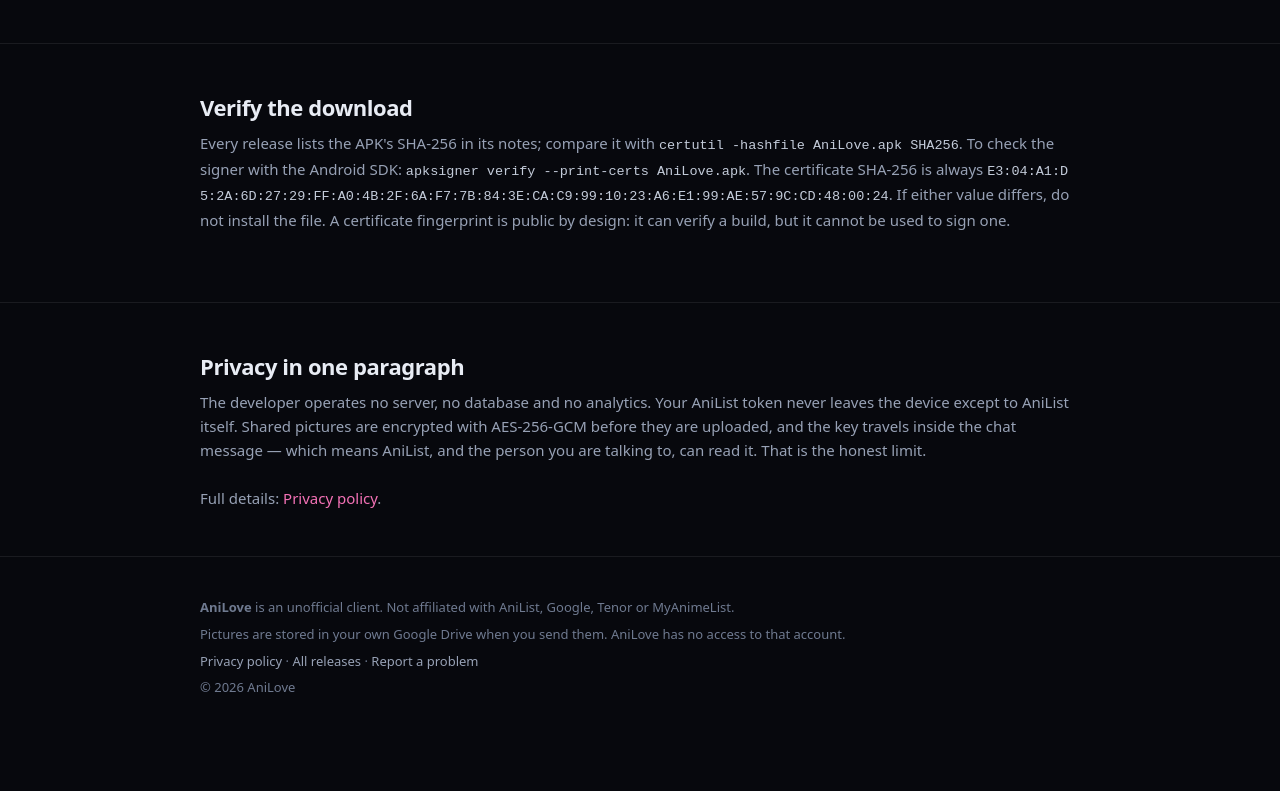
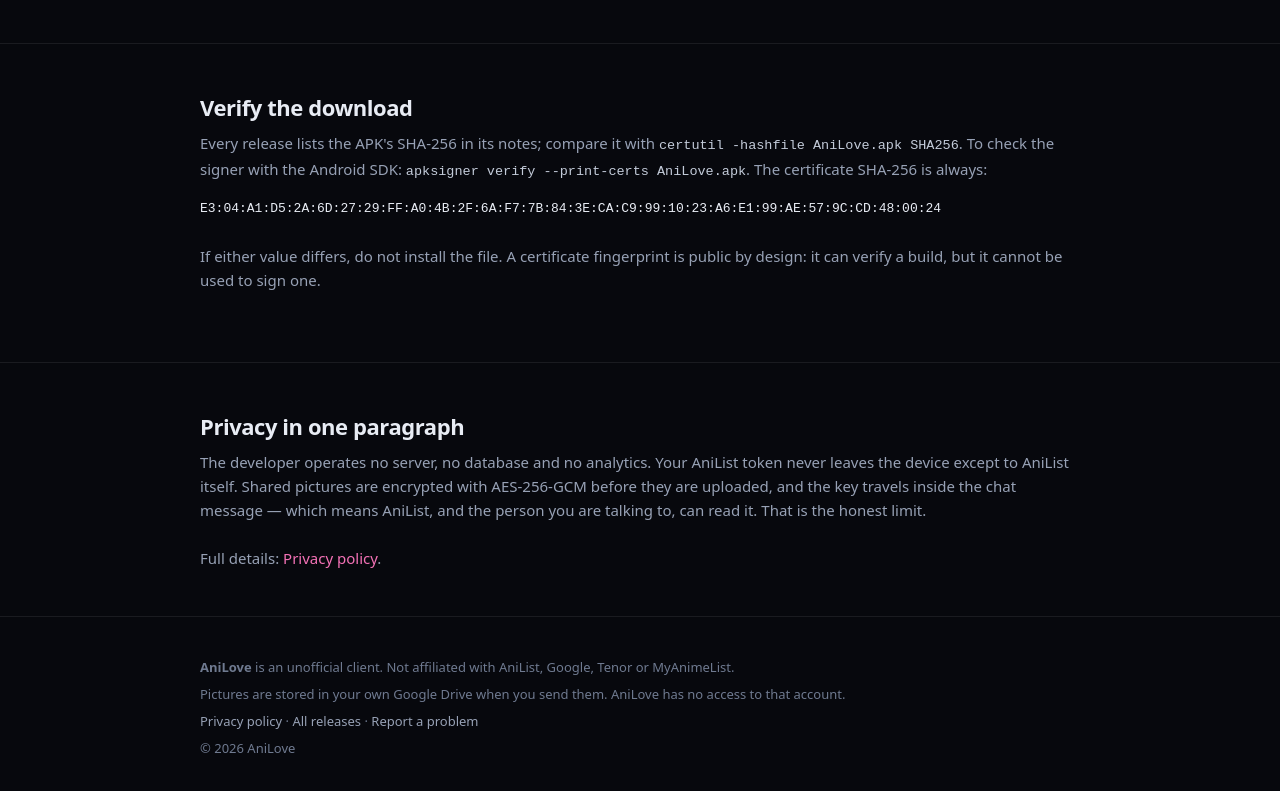
Before and after one commit to AniLove-franchise/AniLove-Android, a plain HTML site: page docs/index.html in a window 1280 px wide. Shown: the part 1499-2290 px from the top of the page. Before the commit the page ends 2257 px from the top, so only its background shows below. Drawn offline with Linux system fonts and the light colour scheme.

Commit message:
Format the certificate fingerprint separately

```diff
--- a/docs/index.html
+++ b/docs/index.html
@@ -69,6 +69,8 @@
   section { padding: 46px 0; border-top: 1px solid var(--line); }
   h2 { font-size: 22px; letter-spacing: -0.02em; margin: 0 0 6px; }
   .sub { color: var(--muted); margin: 0 0 24px; font-size: 15px; }
+  .fingerprint { margin: -12px 0 24px; }
+  .fingerprint code { font-size: 13px; line-height: 1.7; color: var(--text); }
   .grid { display: grid; grid-template-columns: repeat(auto-fit, minmax(240px, 1fr)); gap: 14px; }
   .card { background: linear-gradient(180deg, var(--panel-2), var(--panel)); border: 1px solid var(--line); border-radius: 16px; padding: 18px; }
   .card h3 { margin: 0 0 6px; font-size: 15px; }
@@ -186,8 +188,10 @@
       <p class="sub">
         Every release lists the APK's SHA-256 in its notes; compare it with
         <code>certutil -hashfile AniLove.apk SHA256</code>. To check the signer with the Android SDK:
-        <code>apksigner verify --print-certs AniLove.apk</code>. The certificate SHA-256 is always
-        <code>E3:04:A1:D5:2A:6D:27:29:FF:A0:4B:2F:6A:F7:7B:84:3E:CA:C9:99:10:23:A6:E1:99:AE:57:9C:CD:48:00:24</code>.
+        <code>apksigner verify --print-certs AniLove.apk</code>. The certificate SHA-256 is always:
+      </p>
+      <p class="fingerprint"><code>E3:04:A1:D5:2A:6D:27:29:FF:A0:4B:2F:6A:F7:7B:84:3E:CA:C9:99:10:23:A6:E1:99:AE:57:9C:CD:48:00:24</code></p>
+      <p class="sub">
         If either value differs, do not install the file. A certificate fingerprint is public by
         design: it can verify a build, but it cannot be used to sign one.
       </p>
```
